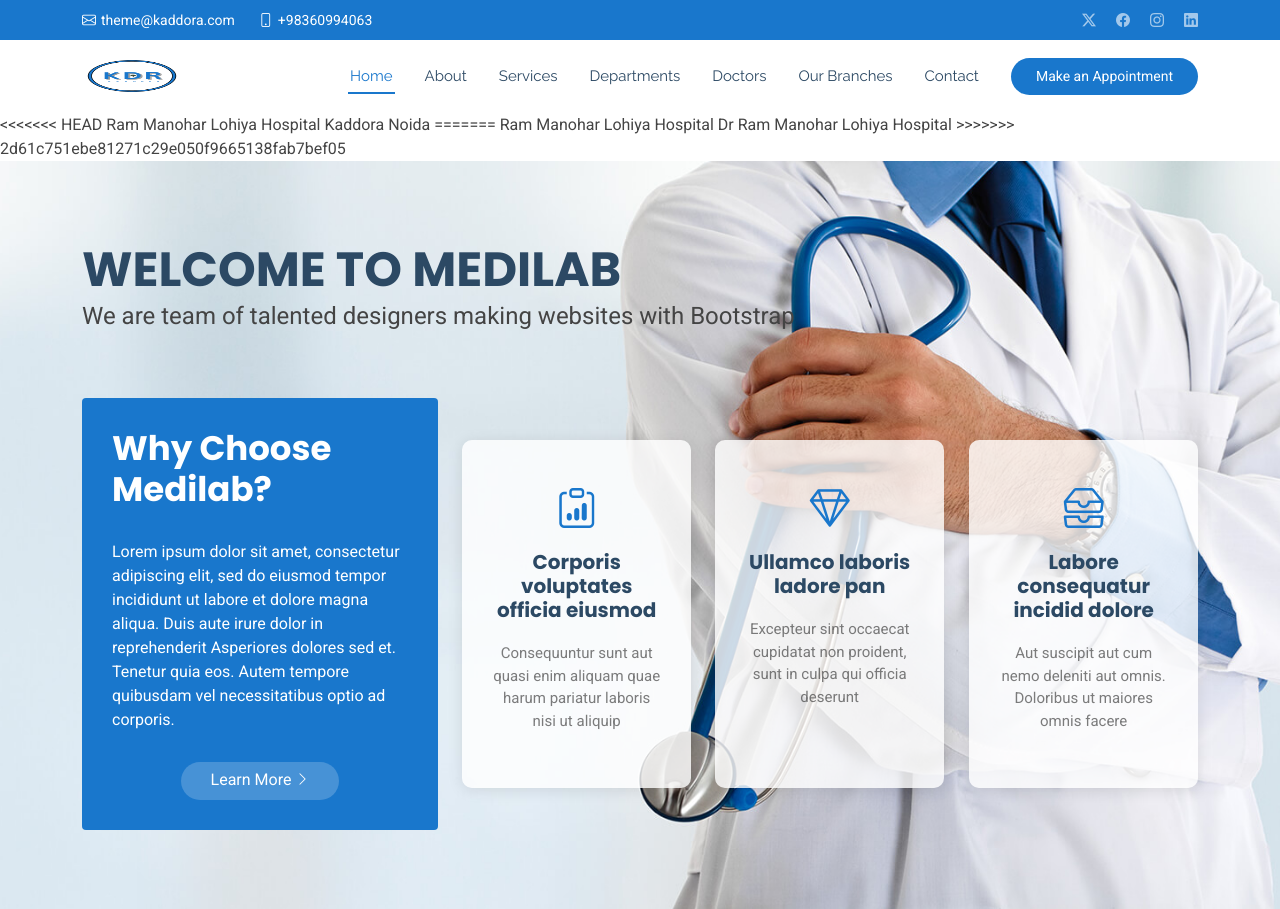
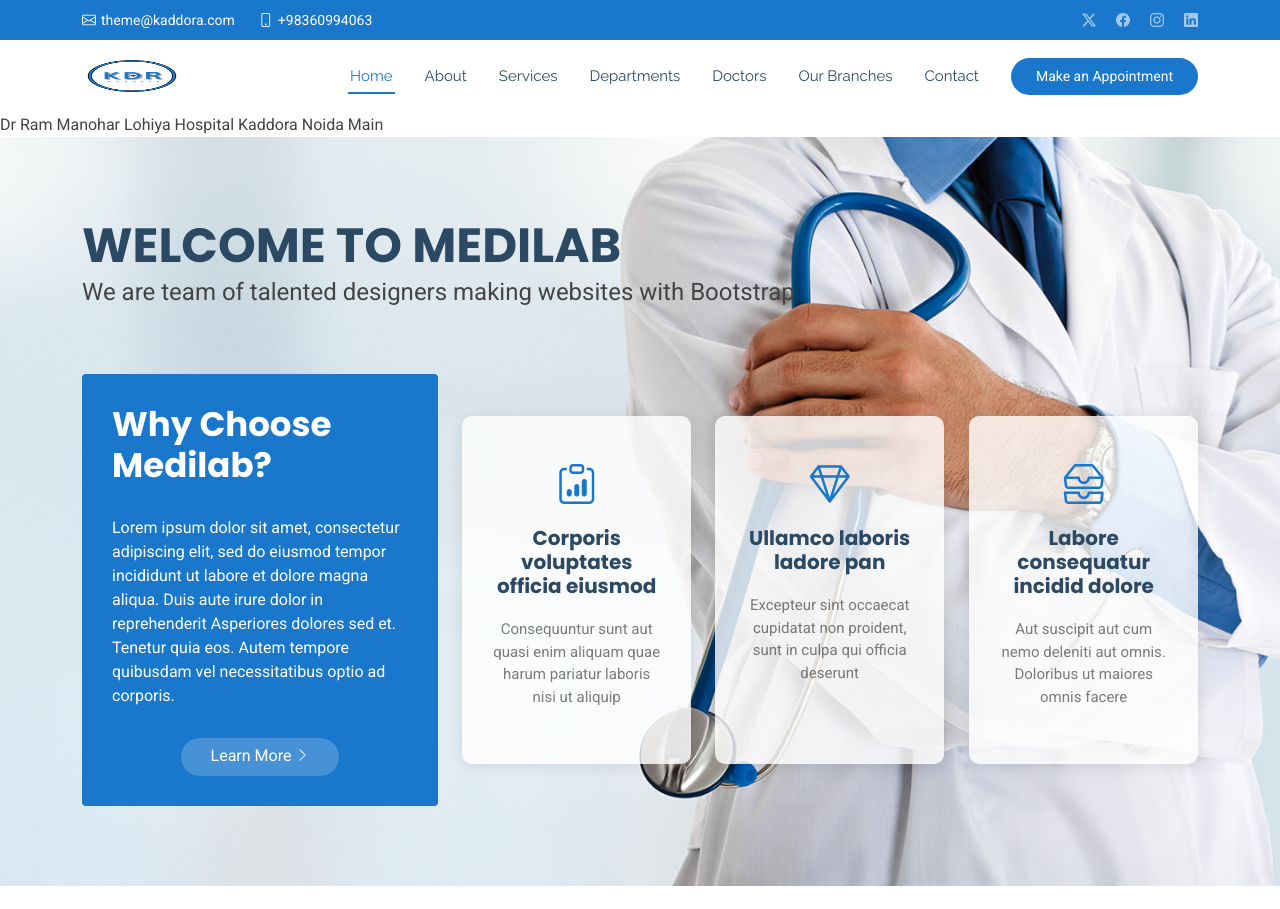
Before and after one commit to Amarmani1234/kaddora_hospital, a PHP site: page /index.php in a window 1280 px wide. Shown: the top 909 px of the page. Run offline with PHP 8.4, Linux system fonts and the light colour scheme.

Commit message:
Header design change new
Header change to Move All perfection

```diff
--- a/forms/header.php
+++ b/forms/header.php
@@ -67,10 +67,5 @@
         <a class="cta-btn d-none d-sm-block" href="services.php">Make an Appointment</a>
       </div>
     </div>
-<<<<<<< HEAD
-    Ram Manohar Lohiya Hospital Kaddora Noida
-=======
-    Ram Manohar Lohiya Hospital
-    Dr Ram Manohar Lohiya Hospital
->>>>>>> 2d61c751ebe81271c29e050f9665138fab7bef05
+    Dr Ram Manohar Lohiya Hospital  Kaddora Noida Main
   </header>
```
